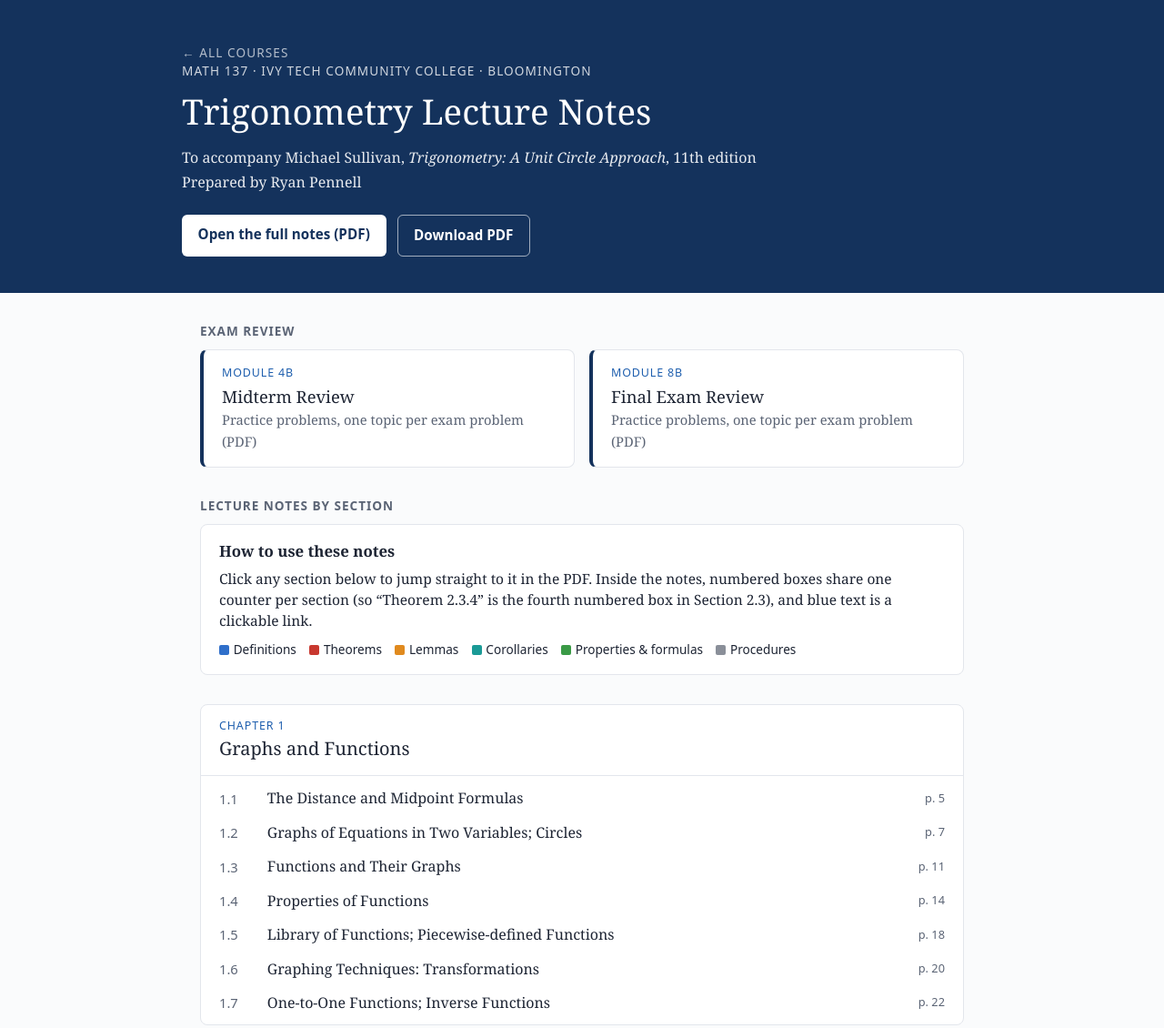
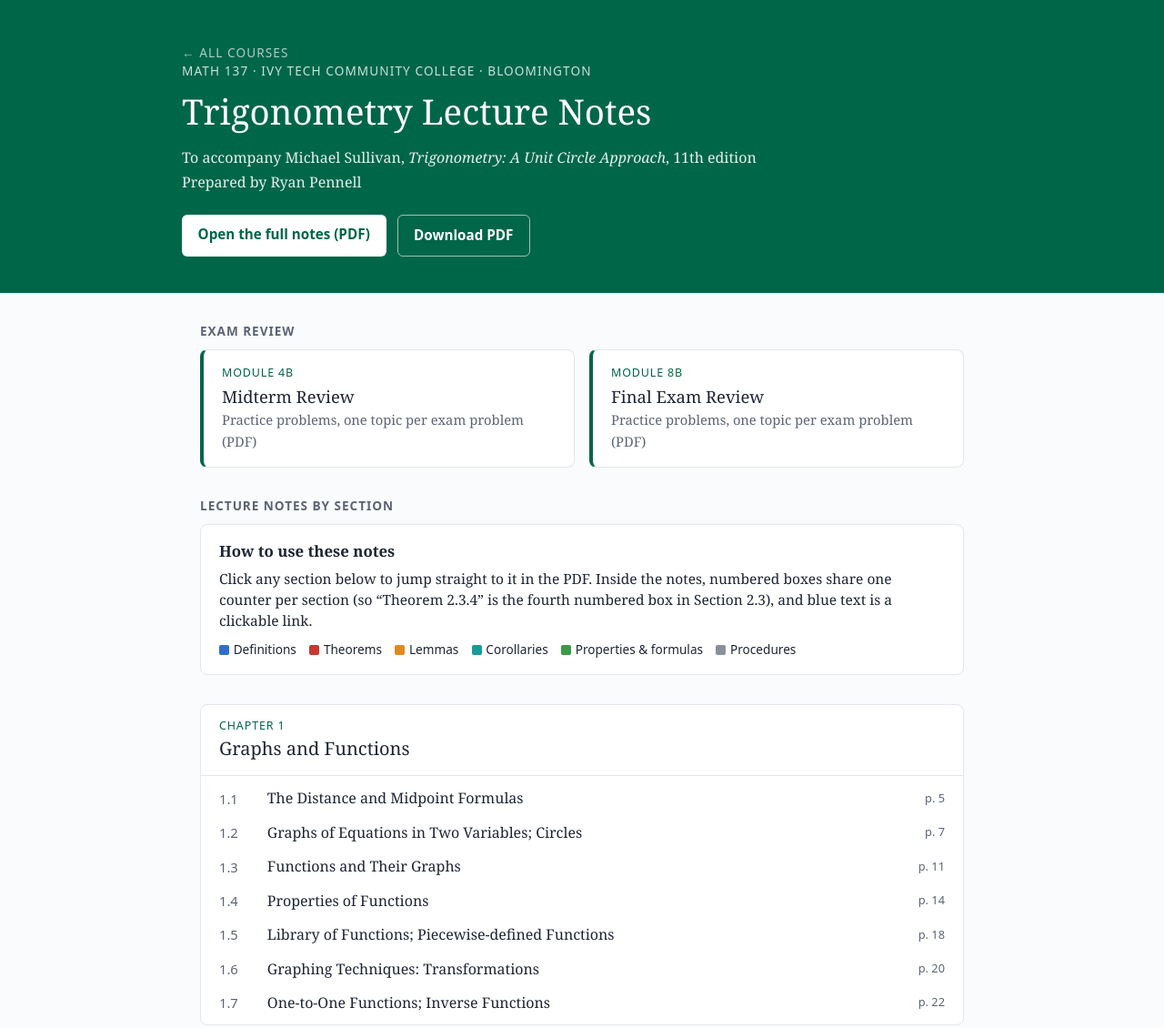
Before and after one commit to rpennell-math/math137-notes, a plain HTML site: page index.html in a window 1280 px wide. Shown: the top 1130 px of the page at 91% size. Drawn offline with Linux system fonts and the light colour scheme.

Commit message:
Use Ivy Tech green

```diff
--- a/index.html
+++ b/index.html
@@ -6,17 +6,17 @@
 <title>MATH 137 Lecture Notes · Trigonometry</title>
 <meta name="description" content="Lecture notes for MATH 137 Trigonometry at Ivy Tech Bloomington, to accompany Sullivan, Trigonometry: A Unit Circle Approach, 11th edition.">
 <style>
-  :root { --ink:#1d2433; --muted:#5b6475; --line:#e3e6ec; --bg:#fafbfc; --accent:#1f5fae; --card:#fff; }
+  :root { --ink:#1d2433; --muted:#5b6475; --line:#e3e6ec; --bg:#fafbfc; --accent:#006648; --card:#fff; }
   * { box-sizing:border-box; }
   body { margin:0; font-family: Georgia, "Times New Roman", serif; color:var(--ink); background:var(--bg); line-height:1.5; }
-  header { background:#14325c; color:#fff; padding:3rem 1.25rem 2.5rem; }
+  header { background:#006648; color:#fff; padding:3rem 1.25rem 2.5rem; }
   .wrap { max-width:880px; margin:0 auto; }
   header .course { font-family: system-ui, sans-serif; letter-spacing:.08em; text-transform:uppercase; font-size:.85rem; opacity:.8; margin:0; }
   header h1 { font-size:2.4rem; margin:.3rem 0 .6rem; font-weight:normal; }
   header p { margin:.2rem 0; opacity:.9; }
   .btns { margin-top:1.5rem; display:flex; gap:.75rem; flex-wrap:wrap; }
   .btn { font-family: system-ui, sans-serif; display:inline-block; padding:.65rem 1.1rem; border-radius:6px; text-decoration:none; font-weight:600; font-size:.95rem; }
-  .btn.primary { background:#fff; color:#14325c; }
+  .btn.primary { background:#fff; color:#006648; }
   .btn.ghost { border:1px solid rgba(255,255,255,.6); color:#fff; }
   main { padding:2rem 1.25rem 3rem; }
   .guide { background:var(--card); border:1px solid var(--line); border-radius:8px; padding:1rem 1.25rem; margin-bottom:2rem; font-size:.97rem; }
@@ -26,18 +26,18 @@
   .chapter { background:var(--card); border:1px solid var(--line); border-radius:8px; margin-bottom:1.25rem; overflow:hidden; }
   .chapter h2 { margin:0; font-size:1.25rem; font-weight:normal; border-bottom:1px solid var(--line); }
   .chapter h2 a { display:block; padding:.9rem 1.25rem; color:var(--ink); text-decoration:none; }
-  .chapter h2 a:hover { background:#f2f5fa; }
+  .chapter h2 a:hover { background:#eef6f2; }
   .cl { font-family:system-ui,sans-serif; font-size:.78rem; text-transform:uppercase; letter-spacing:.07em; color:var(--accent); display:block; }
   ol { list-style:none; margin:0; padding:.35rem 0; }
   li a { display:flex; gap:.9rem; padding:.42rem 1.25rem; text-decoration:none; color:var(--ink); }
-  li a:hover { background:#f2f5fa; }
+  li a:hover { background:#eef6f2; }
   li a:hover .st { color:var(--accent); text-decoration:underline; }
   .sn { font-family:system-ui,sans-serif; font-variant-numeric:tabular-nums; color:var(--muted); min-width:2.4rem; font-size:.92rem; padding-top:.08rem; }
   .st { flex:1; }
   .pg { font-family:system-ui,sans-serif; color:var(--muted); font-size:.8rem; white-space:nowrap; padding-top:.15rem; }
   .reviews { display:grid; grid-template-columns:repeat(auto-fit,minmax(240px,1fr)); gap:1rem; margin-bottom:2rem; }
-  .review { background:var(--card); border:1px solid var(--line); border-left:4px solid #14325c; border-radius:8px; padding:1rem 1.25rem; text-decoration:none; color:var(--ink); display:block; }
-  .review:hover { background:#f2f5fa; }
+  .review { background:var(--card); border:1px solid var(--line); border-left:4px solid #006648; border-radius:8px; padding:1rem 1.25rem; text-decoration:none; color:var(--ink); display:block; }
+  .review:hover { background:#eef6f2; }
   .review .cl { margin-bottom:.15rem; }
   .review strong { font-size:1.15rem; font-weight:normal; display:block; }
   .review span.d { color:var(--muted); font-size:.92rem; }
```
